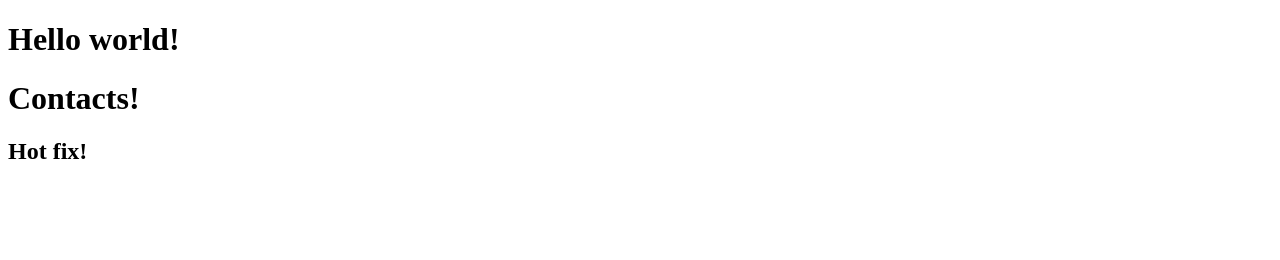
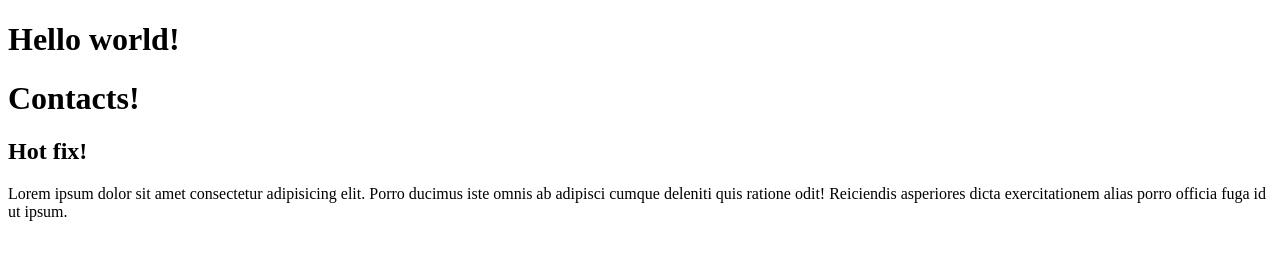
Before and after one commit to hugoodesa/gitflowAndBasicConfigs, a plain HTML site: page index.html in a window 1280 px wide. Drawn offline with Linux system fonts and the light colour scheme.

Commit message:
created lorem content

```diff
--- a/index.html
+++ b/index.html
@@ -9,5 +9,8 @@
     <h1>Hello world!</h1>
     <h1>Contacts!</h1>
     <h2>Hot fix!</h2>
+    <div>
+        Lorem ipsum dolor sit amet consectetur adipisicing elit. Porro ducimus iste omnis ab adipisci cumque deleniti quis ratione odit! Reiciendis asperiores dicta exercitationem alias porro officia fuga id ut ipsum.
+    </div>
 </body>
 </html>
```
